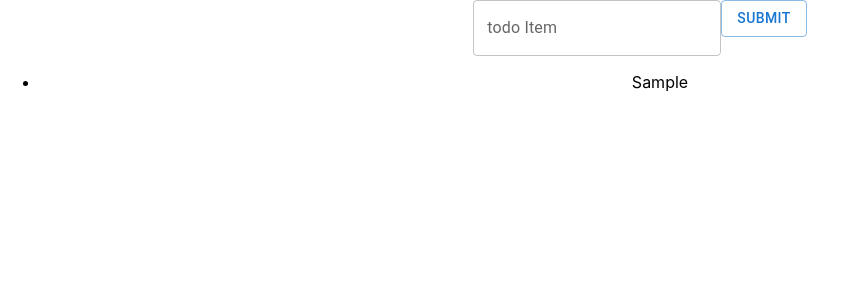
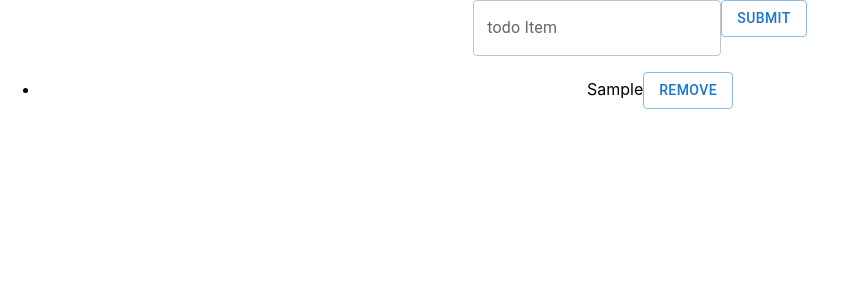
Before and after one commit to eddyhwang97/todo-list-app-demo, a React (Create React App) app: page / in a window 1280 px wide. Both pictures are taken after typing "Sample" into the empty fields and a click on the button "SUBMIT". Shown: the top 300 px of the page, without its empty margins (0-847 px from the left). Built offline with nearby package versions, Linux system fonts and the light colour scheme.

Commit message:
"Add remove button on TodoItem component"

```diff
--- a/src/App.js
+++ b/src/App.js
@@ -31,18 +31,28 @@ const TotoItemInputField = (props) => {
 
 // TodoItem : 등록된 아이템 li>span
 const TodoItem = (props) => {
+  // style적용 : isFinished 상태면 strikethrough 적용
   const style = props.todoItem.isFinished ? { textDecoration: "line-through" } : {};
-  console.log(props);
   return (
     <li>
       <span
         style={style}
         onClick={() => {
+          // TodoItem 클릭시 onTodoItemClick에 todoItem 객체 정보 보냄
           props.onTodoItemClick(props.todoItem);
         }}
       >
         {props.todoItem.todoItemContent}
       </span>
+      <Button
+        variant="outlined"
+        // 클릭시 onRemoveClick 함수로 삭제할 아이템 전송
+        onClick={() => {
+          props.onRemoveClick(props.todoItem);
+        }}
+      >
+        Remove
+      </Button>
     </li>
   );
 };
@@ -52,7 +62,17 @@ const TotoItemLIst = (props) => {
   // todoItemList배열 map으로 리턴
   const todoList = props.todoItemList.map((todoItem, index) => {
     // 등록된 아이템
-    return <TodoItem key={index} todoItem={todoItem} onTodoItemClick={props.onTodoItemClick} />;
+    return (
+      <TodoItem
+        key={index}
+        // 아이템
+        todoItem={todoItem}
+        // strikethrough함수
+        onTodoItemClick={props.onTodoItemClick}
+        // 완료아이템 삭제함수
+        onRemoveClick={props.onRemoveClick}
+      />
+    );
   });
   return (
     <div>
@@ -79,18 +99,31 @@ function App() {
     ]);
   };
 
+  // onTodoItemClick : 완료된 리스트 strikeThrough 하는 함수
   const onTodoItemClick = (clickedTodoItem) => {
+    //span클릭시 날라온 객체정보
     settodoItemList(
       todoItemList.map((todoItem) => {
         if (clickedTodoItem.id === todoItem.id) {
+          //완료된 아이템 클릭시 isFinished 상태 바꿈 false -> true
           return {
             id: clickedTodoItem.id,
             todoItemContent: clickedTodoItem.todoItemContent,
             isFinished: !clickedTodoItem.isFinished,
           };
         } else {
+          // 다르면 그래로 냅둠
           return todoItem;
         }
+      })
+    );
+  };
+
+  // onRemoveClick : 완료된 아이템 삭제함수
+  const onRemoveClick = (removeTodoItem) => {
+    settodoItemList(
+      todoItemList.filter((todoItem) => {
+        return todoItem.id !== removeTodoItem.id;
       })
     );
   };
@@ -99,7 +132,13 @@ function App() {
     <div className="App">
       <TotoItemInputField onSubmit={onSubmit} />
       {/* TodoItemList 컴포넌트 props 로 등록된 Todo 아이템들 받기  */}
-      <TotoItemLIst todoItemList={todoItemList} onTodoItemClick={onTodoItemClick} />
+      <TotoItemLIst
+        // 화면에 출력될 리스트 props
+        todoItemList={todoItemList}
+        // onTodoItemClick : 완료된 리스트 strikeThrough 하는 함수
+        onTodoItemClick={onTodoItemClick}
+        onRemoveClick={onRemoveClick}
+      />
     </div>
   );
 }
```
